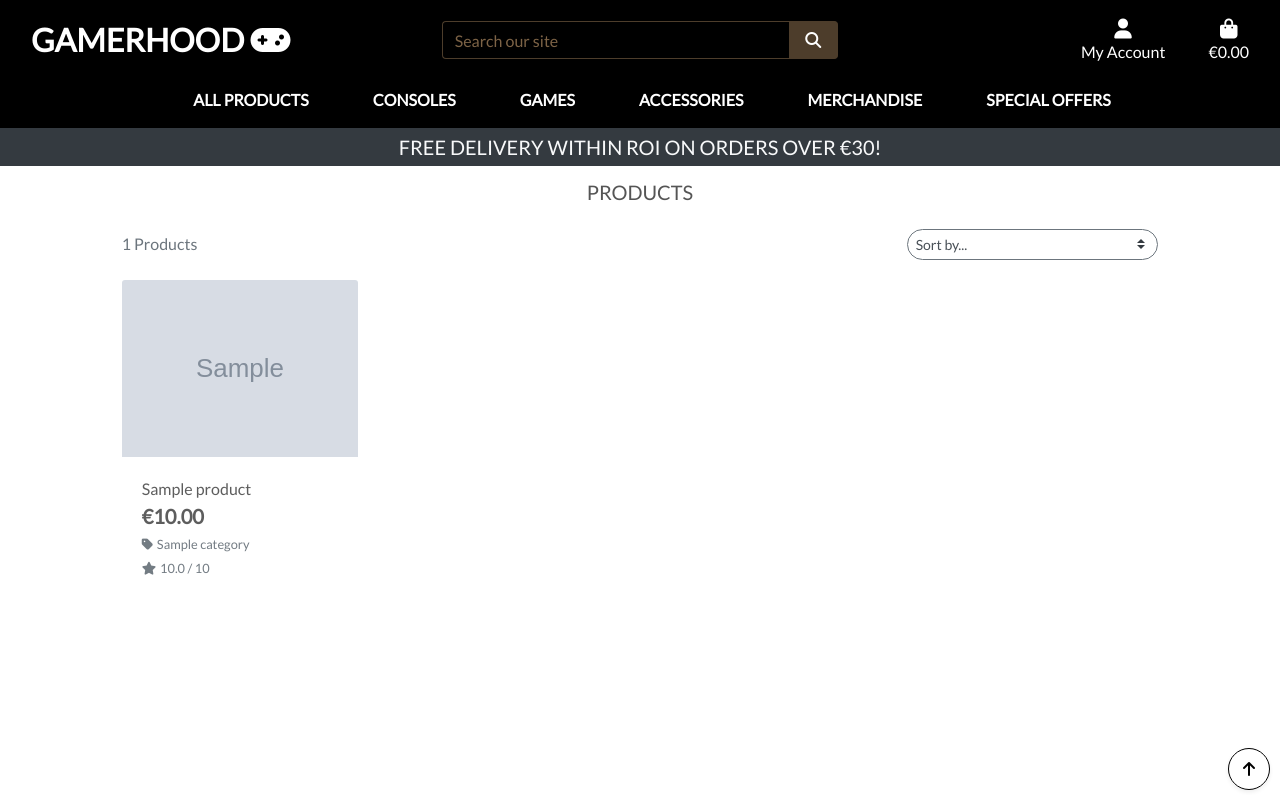
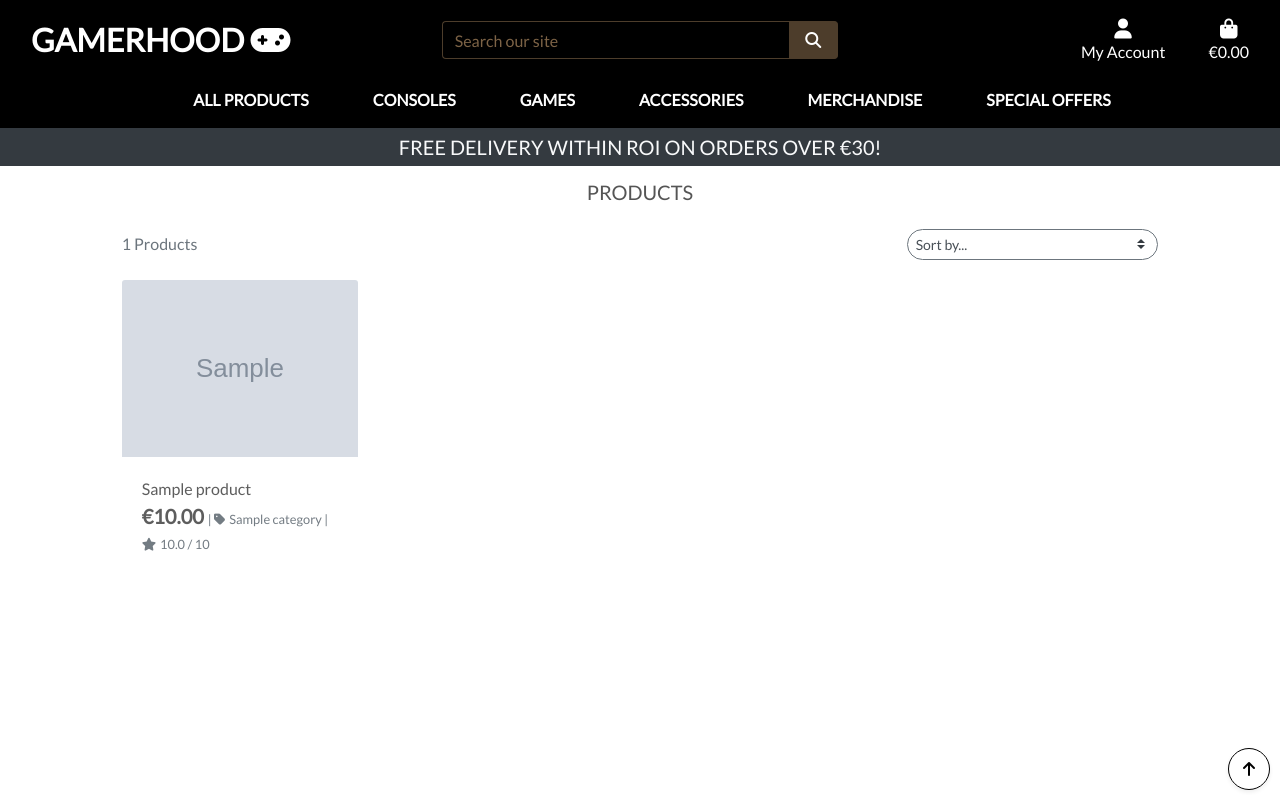
Before and after one commit to Code-Institute-Submissions/fpatrick-p5gh_JanResub, a Django app: page /products/ in a window 1280 px wide. Run offline with Django 3.2, Linux system fonts and the light colour scheme; tables that the repository leaves empty hold one stand-in row (values such as "Sample post"); grey boxes marked "Sample" are stand-in pictures; some libraries are stand-ins or nearby versions.

Commit message:
move product info to same line in product listing

```diff
--- a/products/templates/products/products.html
+++ b/products/templates/products/products.html
@@ -80,10 +80,11 @@
                                 <div class="card-footer bg-white pt-0 border-0 text-left">
                                     <div class="row">
                                         <div class="col">
-                                            <p class="lead mb-0 text-left font-weight-bold">€{{ product.price }}</p>
+                                            <span class="lead mb-0 text-left font-weight-bold">€{{ product.price }} </span>
                                             {% if product.category %}
-                                            <p class="small mt-1 mb-0">
+                                            <span class="small mt-1 mb-0">
                                                 <a class="text-muted" href="{% url 'products' %}?category={{ product.category.name }}">
+                                                     |
                                                     {% if product.category.name == 'xbox_console' or product.category.name == 'xbox_games' %}
                                                         <span class="green"><i class="fa-brands fa-xbox"></i> {{ product.category.friendly_name }}</span>
                                                      {% elif product.category.name == 'playstation_console' or product.category.name == 'playstation_games' %}
@@ -94,12 +95,12 @@
                                                         <i class="fas fa-tag mr-1"></i>{{ product.category.friendly_name }}
                                                     {% endif %}
                                                 </a>
-                                            </p>
+                                            </span>
                                             {% endif %}
                                             {% if product.total_rating %}
-                                                <small class="text-muted"><i class="fas fa-star mr-1"></i>{{ product.total_rating }} / 10</small>
+                                                <small class="text-muted"> | <i class="fas fa-star mr-1"></i>{{ product.total_rating }} / 10</small>
                                             {% else %}
-                                                <small class="text-muted">No Rating</small>
+                                                <small class="text-muted"> | No Rating</small>
                                             {% endif %}
                                             {% if request.user.is_superuser %}
                                                 <small class="ml-3">
```
